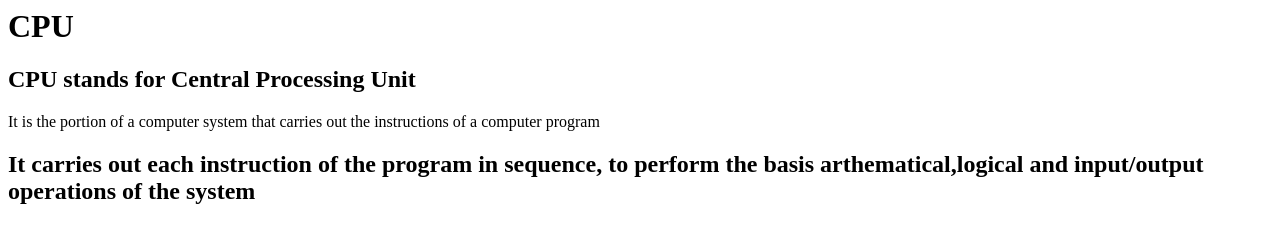
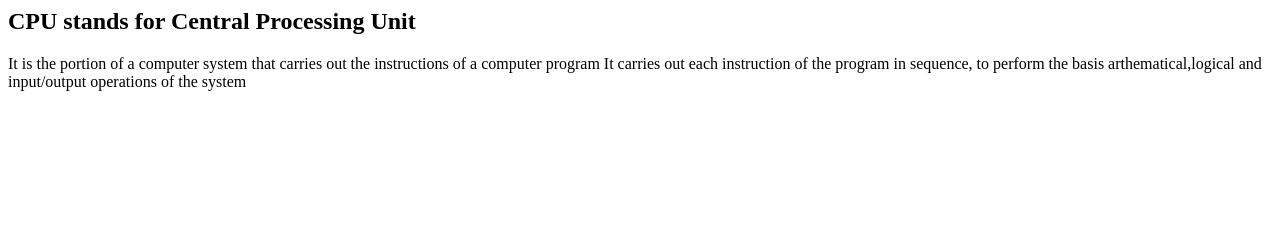
Before and after one commit to iamneo-production/bfdfeeaccdadaeccdfffebaeceaec, a website: page public/index.html in a window 1280 px wide. Drawn offline with Linux system fonts and the light colour scheme.

Commit message:
Backup Commit

```diff
--- a/public/index.html
+++ b/public/index.html
@@ -1,12 +1,10 @@
 <html>
-    <head>
-    <h1> CPU</h1>
-    </head>
+
         <body>
             <h2> CPU stands for Central Processing Unit</h2>
             It is the portion of a computer system that carries
-                out the instructions of a computer program</h2>
-            <h2>It carries out each instruction of the program in sequence,
+            out the instructions of a computer program</h2>
+            It carries out each instruction of the program in sequence,
                  to perform the basis arthematical,logical  and input/output operations of the system</h2>
         </body>
  </html>
```
